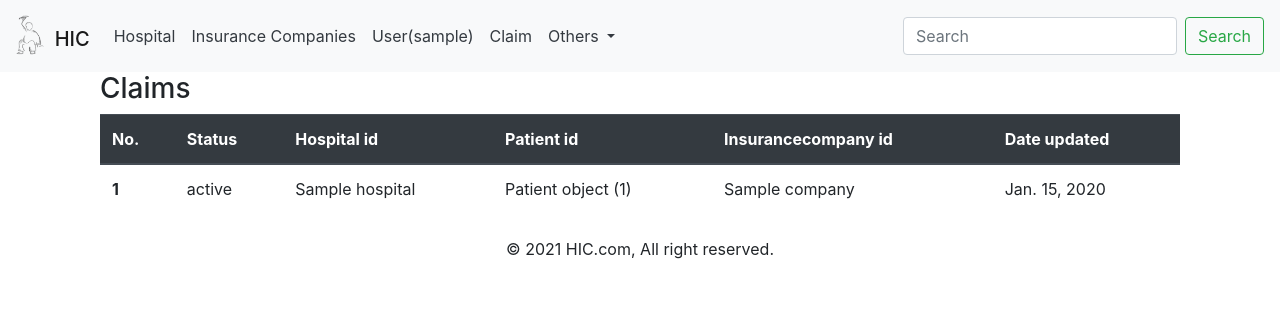
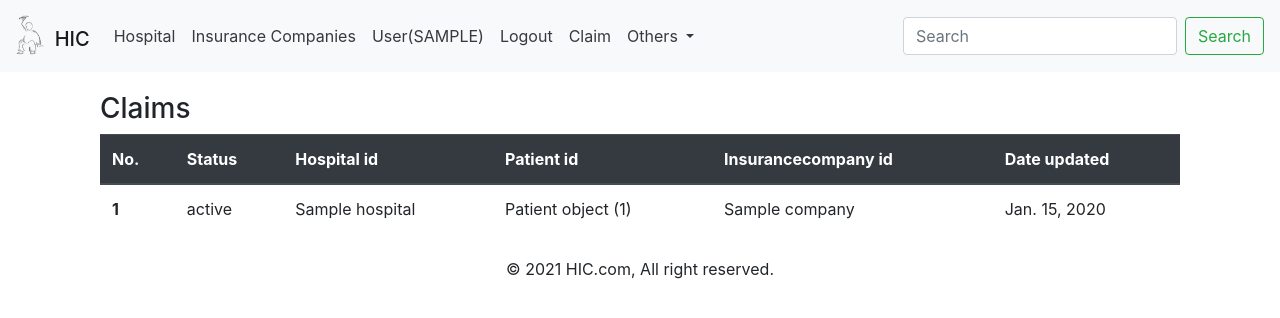
Before and after one commit to WEIScott/Hospital_App, a Django app: page /claim/claims/ in a window 1280 px wide. Shown: the top 318 px of the page. Run offline with Django 3.2, Linux system fonts and the light colour scheme; a user stored in the database is signed in; tables that the repository leaves empty hold one stand-in row (values such as "Sample post"); some libraries are stand-ins or nearby versions.

Commit message:
user logout

```diff
--- a/Web_app/templates/base.html
+++ b/Web_app/templates/base.html
@@ -10,9 +10,9 @@
     <!-- Bootstrap CSS -->
 
     <link rel="stylesheet" href="https://stackpath.bootstrapcdn.com/bootstrap/4.4.1/css/bootstrap.min.css" integrity="sha384-Vkoo8x4CGsO3+Hhxv8T/Q5PaXtkKtu6ug5TOeNV6gBiFeWPGFN9MuhOf23Q9Ifjh" crossorigin="anonymous">
-        <!-- <link rel="stylesheet" href="{% static 'css/bootstrap.css' %}">
-    <link rel="stylesheet" href="{% static 'css/bootstrap.min.css' %}">
-    <link rel="stylesheet" href="{% static 'css/navbar.css' %}">-->
+    <!-- <link rel="stylesheet" href="{% static 'css/bootstrap.css' %}">
+    <link rel="stylesheet" href="{% static 'css/bootstrap.min.css' %}"-->
+    <link rel="stylesheet" href="{% static 'css/navbar.css' %}">
 
 
     {% block title %}  {% endblock %}
@@ -43,7 +43,10 @@
       </li>
       {% if request.user.is_authenticated %}
       <li class="nav-item">
-        <a class="nav-link text-dark" href="#">User({{request.user.username}})</a>
+        <a class="nav-link text-dark" href="#">User({{request.user.username | upper}})</a>
+      </li>
+      <li class="nav-item">
+        <a class="nav-link text-dark" href="{% url 'logout' %}">Logout</a>
       </li>
       {% else %}
       <li class="nav-item">
@@ -100,7 +103,7 @@
     <script src="https://code.jquery.com/jquery-3.4.1.slim.min.js" integrity="sha384-J6qa4849blE2+poT4WnyKhv5vZF5SrPo0iEjwBvKU7imGFAV0wwj1yYfoRSJoZ+n" crossorigin="anonymous"></script>
     <script src="https://cdn.jsdelivr.net/npm/popper.js@1.16.0/dist/umd/popper.min.js" integrity="sha384-Q6E9RHvbIyZFJoft+2mJbHaEWldlvI9IOYy5n3zV9zzTtmI3UksdQRVvoxMfooAo" crossorigin="anonymous"></script>
     <script src="https://stackpath.bootstrapcdn.com/bootstrap/4.4.1/js/bootstrap.min.js" integrity="sha384-wfSDF2E50Y2D1uUdj0O3uMBJnjuUD4Ih7YwaYd1iqfktj0Uod8GCExl3Og8ifwB6" crossorigin="anonymous"></script>
-        <!-- <script src="{% static 'js/bootstrap.min.js' %}"></script>
-    <script src="{% static 'js/bootstrap.bundle.js' %}"></script>-->
+        <!-- <script src="{% static 'js/bootstrap.min.js' %}"></script>-->
+    <script src="{% static 'js/bootstrap.bundle.js' %}"></script>
   </body>
 </html>
--- a/user/urls.py
+++ b/user/urls.py
@@ -4,4 +4,5 @@
 urlpatterns = [
 	path('register/', views.signup_view, name='signup'),
 	path('login/', views.login_view, name='login'),
+	path('logout/', views.logout_view, name='logout'),
 ]
--- a/user/views.py
+++ b/user/views.py
@@ -40,3 +40,9 @@
 	}
 	#url_path = ['user/login.html', 'index.html']
 	return render(request, 'users/login.html', context)
+
+
+
+def logout_view(request):
+	logout(request)
+	return redirect('index')
```
